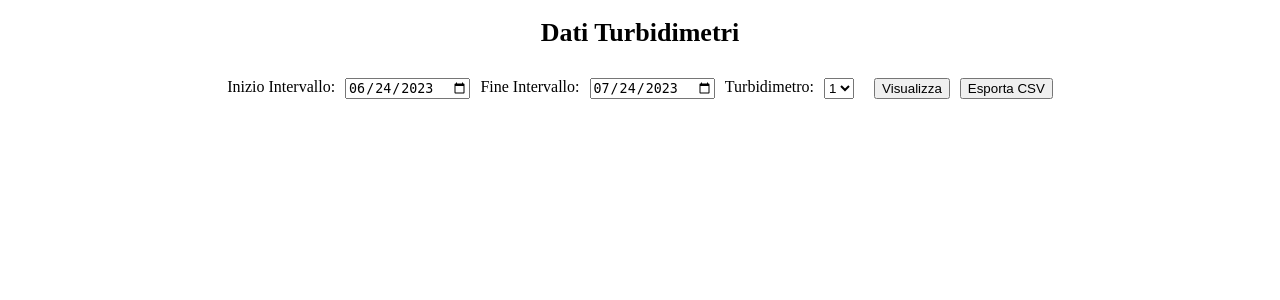
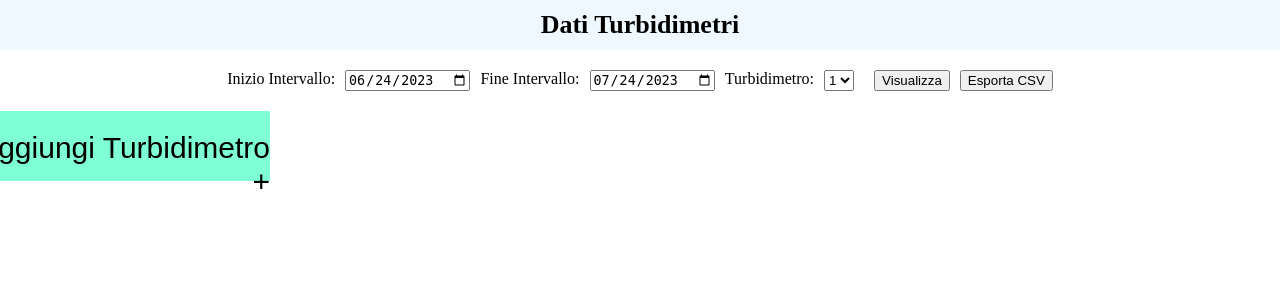
Before and after one commit to MenchiniDev/TurbidimetroPweb, a PHP site: page / in a window 1280 px wide. Shown: the top 300 px of the page. Run offline with PHP 8.4, Linux system fonts and the light colour scheme; data comes from the database, SQL or seed files in the repository; data that the repository does not hold is empty; some libraries are stand-ins or nearby versions.

Commit message:
creazione form per aggiunta rubidimetri in corso

```diff
--- a/css/style.css
+++ b/css/style.css
@@ -4,6 +4,11 @@ header {
   padding: 10px;
   font-size:26px;
   font-weight:bold;
+  background-color: aliceblue;
+}
+body
+{
+  margin: 0px;
 }
 
 #dataSubmissionDiv{
@@ -41,3 +46,24 @@ select {
   justify-content: center;
 
 }
+
+#lateralAdd
+{
+  background-color: aquamarine;
+  width: 300px;
+  height: 50px;
+  text-align:right;
+  padding-top: 20px;
+  padding-left: 20px;
+  margin-left: -50px;
+  transition-duration: 150ms;
+  transition-timing-function: ease-in;
+  font-family: Arial, Helvetica, sans-serif;
+  font-size: 30px;
+}
+#lateralAdd:hover
+{
+  transition-duration: 150ms;
+  transition-timing-function: ease-out;
+  margin-left: 20px;
+}
--- a/git.txt
+++ b/git.txt
@@ -1,4 +1,5 @@
 https://github.com/MenchiniDev/TurbidimetroPweb.git
+lavora col google del vecchio
 
 
 per fare il push da terminale:
@@ -7,3 +8,6 @@ per fare il push da terminale:
 	git commit -m "mess" per salvarle in locale
 	git push origin nome_ramo per salvare nel ramo remoto
 	fine
+
+quando vedi che non ti aggiorna devi pulire la cache
+	disabilita i dati di navigazione
--- a/index.php
+++ b/index.php
@@ -16,6 +16,7 @@
 		<script type="text/javascript" src="./js/ajax/ajaxManager.js"></script>
 		<script type="text/javascript" src="./js/ajax/LineChartHandler.js"></script>
 		<script type="text/javascript" src="./js/ajax/lineChartDataDashboard.js"></script>
+		<script type="text/javascript" src="./js/ajax/index.js"></script>
 		<title>Turbidimetri</title>
 	</head>
 	<body onLoad="LineChartHandler.onNewInterval()">
@@ -72,5 +73,6 @@
     src="https://maps.googleapis.com/maps/api/js?key=INSERT_YOUR_API_KEY&callback=initMap&v=weekly"
     defer
     ></script>
+	<div id="lateralAdd" onclick="addTurbidimetro()">aggiungi Turbidimetro +</div>
 	</body>
 </html>
--- /dev/null
+++ b/js/index.js
@@ -0,0 +1,4 @@
+function addTurbidimetro()
+{
+
+}
```
